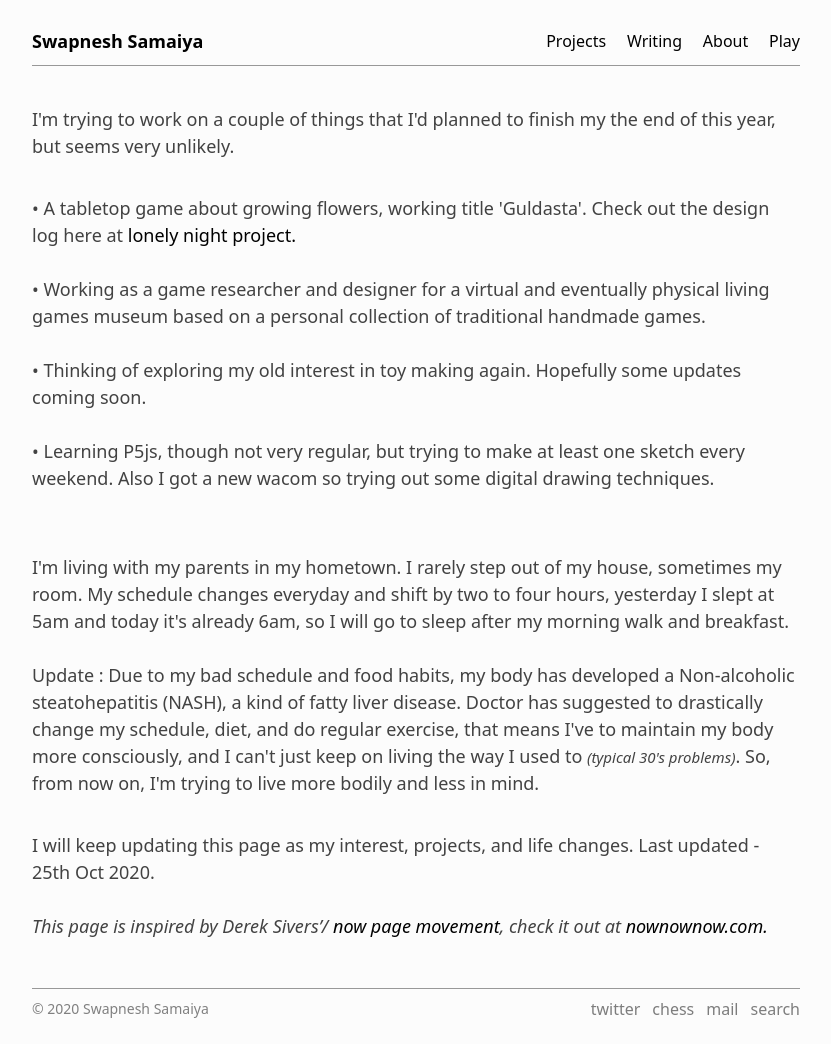
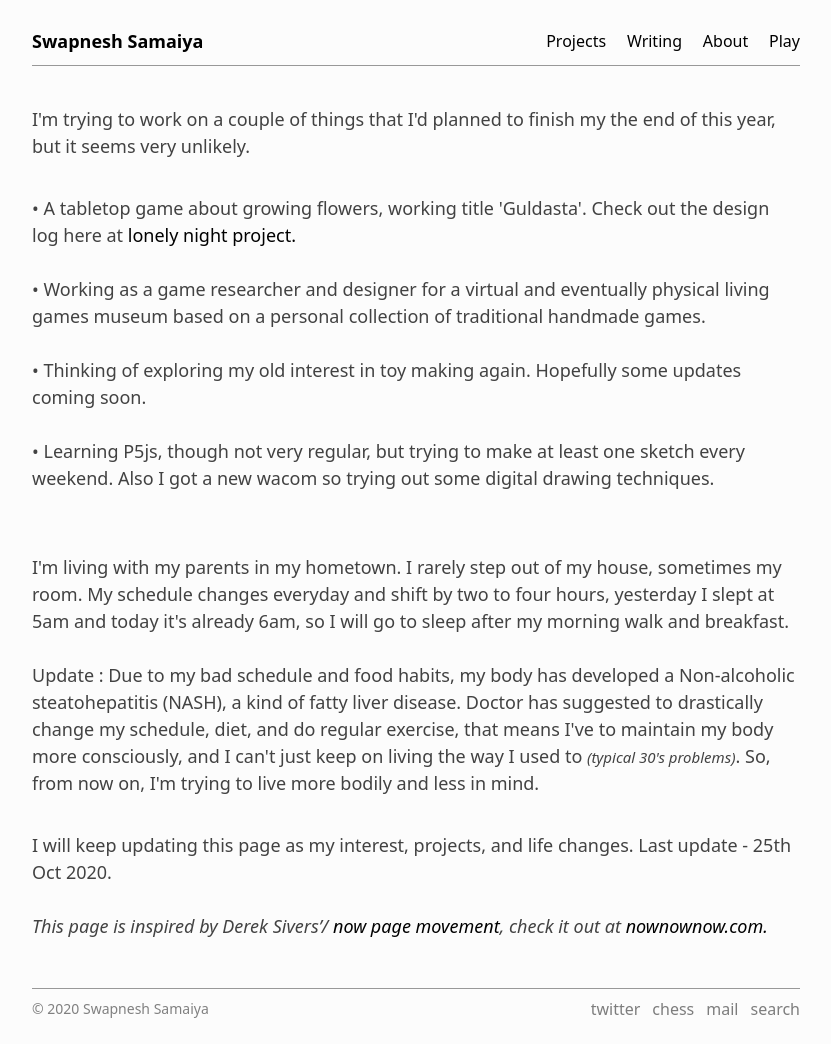
Before and after one commit to bunbutterjam/bunbutterjam.github.io, a Jekyll site: the page built from _pages/now.html, in a window 1280 px wide. Shown: the whole page, without its empty margins (224-1055 px from the left). Built offline with Jekyll 4.4.1, drawn with Linux system fonts in a browser that asks for light colours.

Commit message:
now update

```diff
--- a/_pages/now.html
+++ b/_pages/now.html
@@ -6,7 +6,7 @@ title: Now
 <p>
 
 
-I'm trying to work on a couple of things that I'd planned to finish my the end of this year, but seems very unlikely.<br><br>
+I'm trying to work on a couple of things that I'd planned to finish my the end of this year, but it seems very unlikely.<br><br>
 
 <ul>
     <li>&#8226; A tabletop game about growing flowers, working title 'Guldasta'. Check out the design log here at <a href="https://lonelynightproject.tumblr.com/">lonely night project.</a><br><br>
@@ -31,7 +31,7 @@ Update : Due to my bad schedule and food habits, my body has developed a Non-alc
 </p>
 
 
-I will keep updating this page as my interest, projects, and life changes. Last updated - 25th Oct 2020.<br><br>
+I will keep updating this page as my interest, projects, and life changes. Last update - 25th Oct 2020.<br><br>
 
 <i>This page is inspired by Derek Sivers’/ <a href="https://sive.rs/nowff">now page movement</a>, check it out at <a href="https://nownownow.com/"> nownownow.com.</a></i>
 
```
